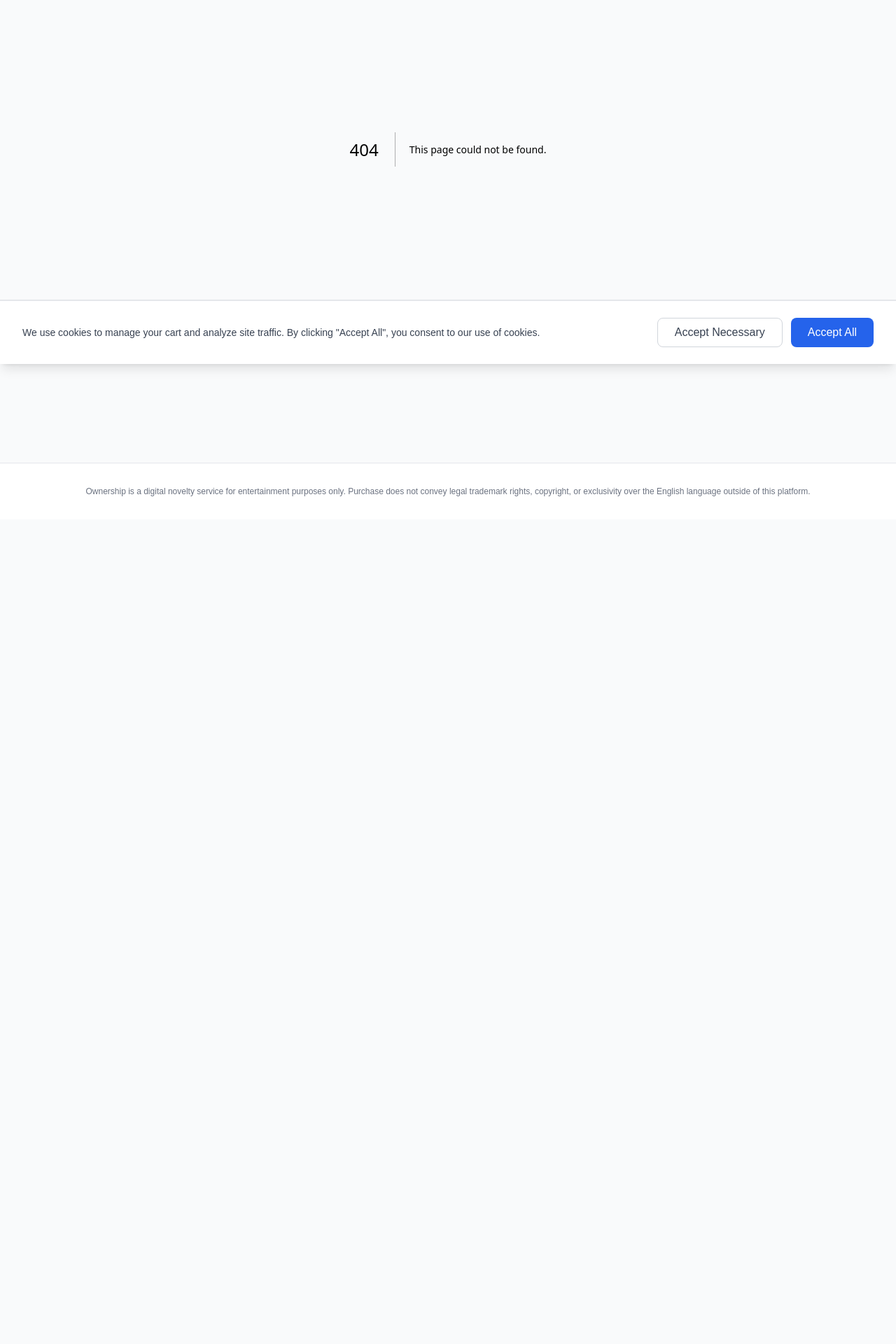
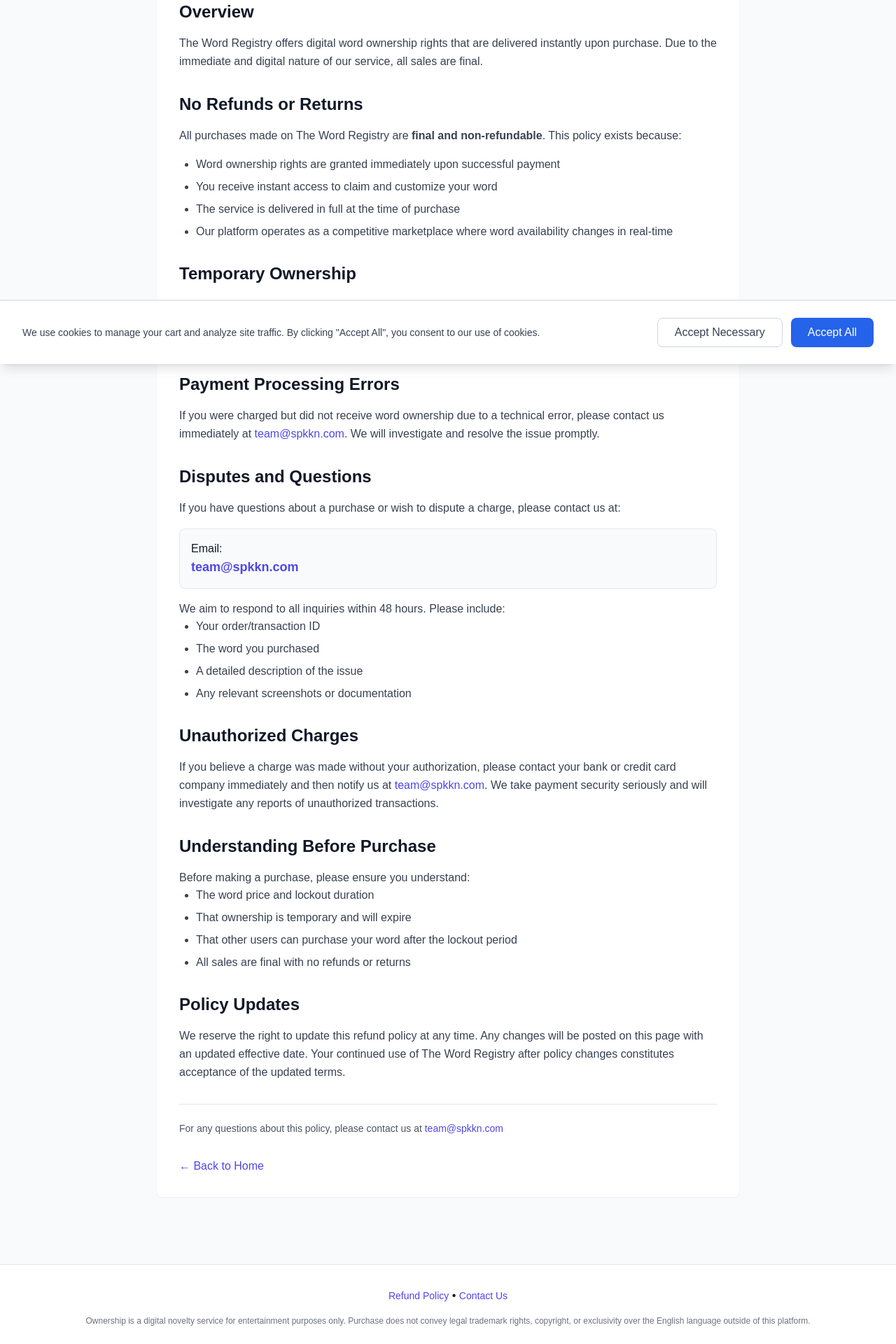
Before and after one commit to ittaigolde/spkkn-words, a Next.js app in the folder frontend/: page /refund-policy in a window 1280 px wide. Before the commit this address had no page. Shown: the part 280-2200 px from the top of the page at 70% size. Before the commit the page ends 1022 px from the top, so only its background shows below. Built offline with nearby package versions, Linux system fonts and the light colour scheme.

Commit message:
Add refund policy page and footer links for Google Merchant Center compliance

```diff
--- a/frontend/app/layout.tsx
+++ b/frontend/app/layout.tsx
@@ -25,6 +25,21 @@
         <main>{children}</main>
         <footer className="bg-white border-t border-gray-200 mt-12">
           <div className="max-w-7xl mx-auto px-4 sm:px-6 lg:px-8 py-8">
+            <div className="text-center mb-4">
+              <a
+                href="/refund-policy"
+                className="text-sm text-indigo-600 hover:text-indigo-700 font-medium"
+              >
+                Refund Policy
+              </a>
+              {" • "}
+              <a
+                href="mailto:team@spkkn.com"
+                className="text-sm text-indigo-600 hover:text-indigo-700 font-medium"
+              >
+                Contact Us
+              </a>
+            </div>
             <p className="text-xs text-gray-500 text-center">
               Ownership is a digital novelty service for entertainment purposes only.
               Purchase does not convey legal trademark rights, copyright, or exclusivity
--- /dev/null
+++ b/frontend/app/refund-policy/page.tsx
@@ -0,0 +1,164 @@
+import Link from "next/link";
+
+export default function RefundPolicyPage() {
+  return (
+    <div className="max-w-4xl mx-auto px-4 sm:px-6 lg:px-8 py-12">
+      <div className="bg-white rounded-lg shadow-sm p-8">
+        <h1 className="text-3xl font-bold text-gray-900 mb-6">
+          Refund & Return Policy
+        </h1>
+
+        <div className="prose prose-gray max-w-none">
+          <p className="text-gray-600 mb-6">
+            <strong>Effective Date:</strong> January 29, 2026
+          </p>
+
+          <section className="mb-8">
+            <h2 className="text-2xl font-semibold text-gray-900 mb-4">
+              Overview
+            </h2>
+            <p className="text-gray-700 leading-relaxed">
+              The Word Registry offers digital word ownership rights that are delivered instantly upon purchase.
+              Due to the immediate and digital nature of our service, all sales are final.
+            </p>
+          </section>
+
+          <section className="mb-8">
+            <h2 className="text-2xl font-semibold text-gray-900 mb-4">
+              No Refunds or Returns
+            </h2>
+            <p className="text-gray-700 leading-relaxed mb-4">
+              All purchases made on The Word Registry are <strong>final and non-refundable</strong>.
+              This policy exists because:
+            </p>
+            <ul className="list-disc pl-6 text-gray-700 space-y-2">
+              <li>Word ownership rights are granted immediately upon successful payment</li>
+              <li>You receive instant access to claim and customize your word</li>
+              <li>The service is delivered in full at the time of purchase</li>
+              <li>Our platform operates as a competitive marketplace where word availability changes in real-time</li>
+            </ul>
+          </section>
+
+          <section className="mb-8">
+            <h2 className="text-2xl font-semibold text-gray-900 mb-4">
+              Temporary Ownership
+            </h2>
+            <p className="text-gray-700 leading-relaxed">
+              Please note that word ownership in The Word Registry is <strong>temporary</strong>.
+              After your lockout period expires (1 hour per dollar spent), your word becomes available
+              for other users to purchase. This is a core feature of our service and not grounds for a refund.
+            </p>
+          </section>
+
+          <section className="mb-8">
+            <h2 className="text-2xl font-semibold text-gray-900 mb-4">
+              Payment Processing Errors
+            </h2>
+            <p className="text-gray-700 leading-relaxed">
+              If you were charged but did not receive word ownership due to a technical error,
+              please contact us immediately at{" "}
+              <a
+                href="mailto:team@spkkn.com"
+                className="text-indigo-600 hover:text-indigo-700 font-medium"
+              >
+                team@spkkn.com
+              </a>
+              . We will investigate and resolve the issue promptly.
+            </p>
+          </section>
+
+          <section className="mb-8">
+            <h2 className="text-2xl font-semibold text-gray-900 mb-4">
+              Disputes and Questions
+            </h2>
+            <p className="text-gray-700 leading-relaxed mb-4">
+              If you have questions about a purchase or wish to dispute a charge, please contact us at:
+            </p>
+            <div className="bg-gray-50 border border-gray-200 rounded-lg p-4">
+              <p className="text-gray-900 font-medium">Email:</p>
+              <a
+                href="mailto:team@spkkn.com"
+                className="text-indigo-600 hover:text-indigo-700 text-lg font-semibold"
+              >
+                team@spkkn.com
+              </a>
+            </div>
+            <p className="text-gray-700 leading-relaxed mt-4">
+              We aim to respond to all inquiries within 48 hours. Please include:
+            </p>
+            <ul className="list-disc pl-6 text-gray-700 space-y-2">
+              <li>Your order/transaction ID</li>
+              <li>The word you purchased</li>
+              <li>A detailed description of the issue</li>
+              <li>Any relevant screenshots or documentation</li>
+            </ul>
+          </section>
+
+          <section className="mb-8">
+            <h2 className="text-2xl font-semibold text-gray-900 mb-4">
+              Unauthorized Charges
+            </h2>
+            <p className="text-gray-700 leading-relaxed">
+              If you believe a charge was made without your authorization, please contact your bank
+              or credit card company immediately and then notify us at{" "}
+              <a
+                href="mailto:team@spkkn.com"
+                className="text-indigo-600 hover:text-indigo-700 font-medium"
+              >
+                team@spkkn.com
+              </a>
+              . We take payment security seriously and will investigate any reports of unauthorized transactions.
+            </p>
+          </section>
+
+          <section className="mb-8">
+            <h2 className="text-2xl font-semibold text-gray-900 mb-4">
+              Understanding Before Purchase
+            </h2>
+            <p className="text-gray-700 leading-relaxed">
+              Before making a purchase, please ensure you understand:
+            </p>
+            <ul className="list-disc pl-6 text-gray-700 space-y-2">
+              <li>The word price and lockout duration</li>
+              <li>That ownership is temporary and will expire</li>
+              <li>That other users can purchase your word after the lockout period</li>
+              <li>All sales are final with no refunds or returns</li>
+            </ul>
+          </section>
+
+          <section className="mb-8">
+            <h2 className="text-2xl font-semibold text-gray-900 mb-4">
+              Policy Updates
+            </h2>
+            <p className="text-gray-700 leading-relaxed">
+              We reserve the right to update this refund policy at any time. Any changes will be
+              posted on this page with an updated effective date. Your continued use of The Word
+              Registry after policy changes constitutes acceptance of the updated terms.
+            </p>
+          </section>
+
+          <div className="border-t border-gray-200 pt-6 mt-8">
+            <p className="text-sm text-gray-600">
+              For any questions about this policy, please contact us at{" "}
+              <a
+                href="mailto:team@spkkn.com"
+                className="text-indigo-600 hover:text-indigo-700 font-medium"
+              >
+                team@spkkn.com
+              </a>
+            </p>
+          </div>
+
+          <div className="mt-8">
+            <Link
+              href="/"
+              className="text-indigo-600 hover:text-indigo-700 font-medium"
+            >
+              ← Back to Home
+            </Link>
+          </div>
+        </div>
+      </div>
+    </div>
+  );
+}
```
Also changed, not shown: 1 other file (tests, documents, lock files or other folders).
